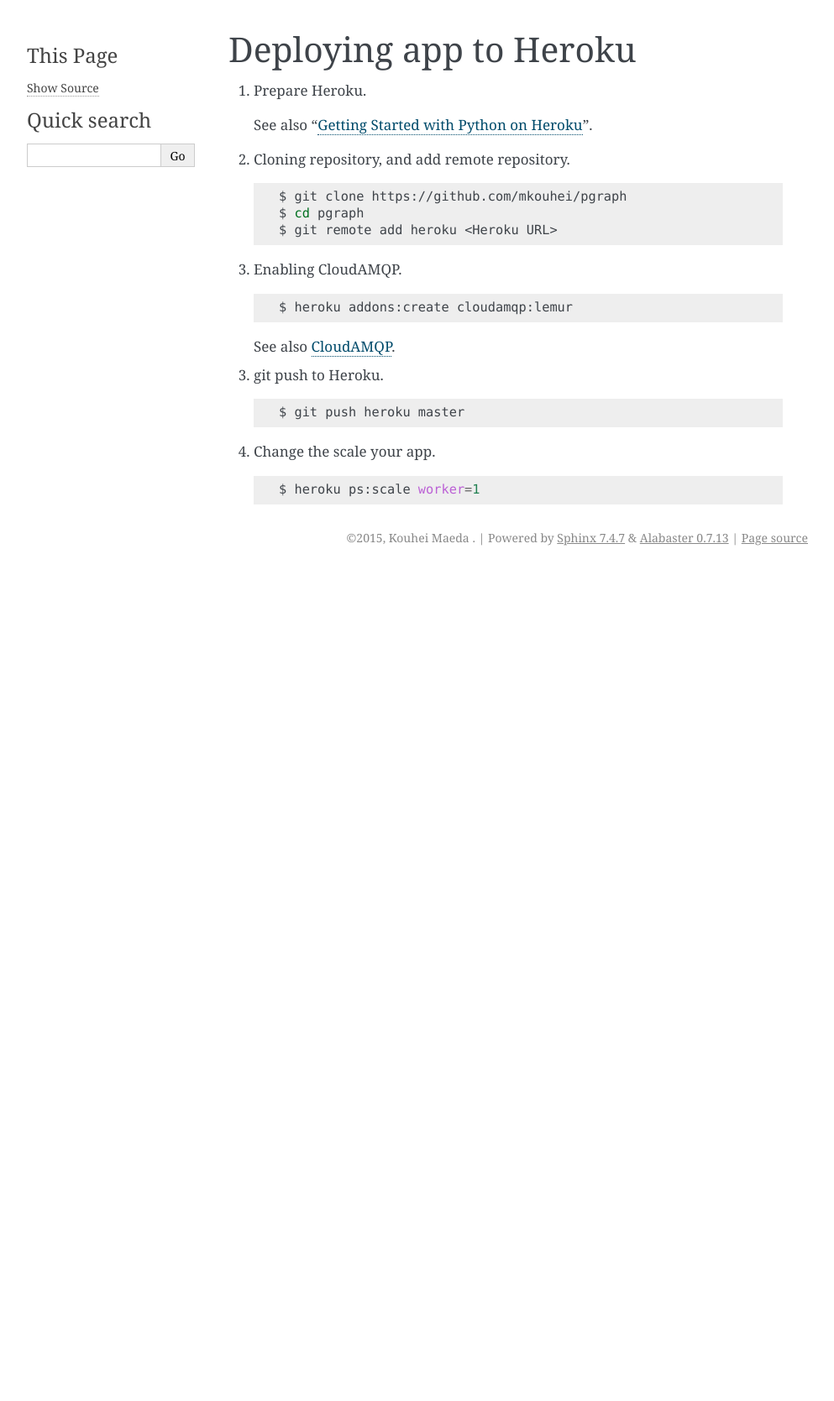
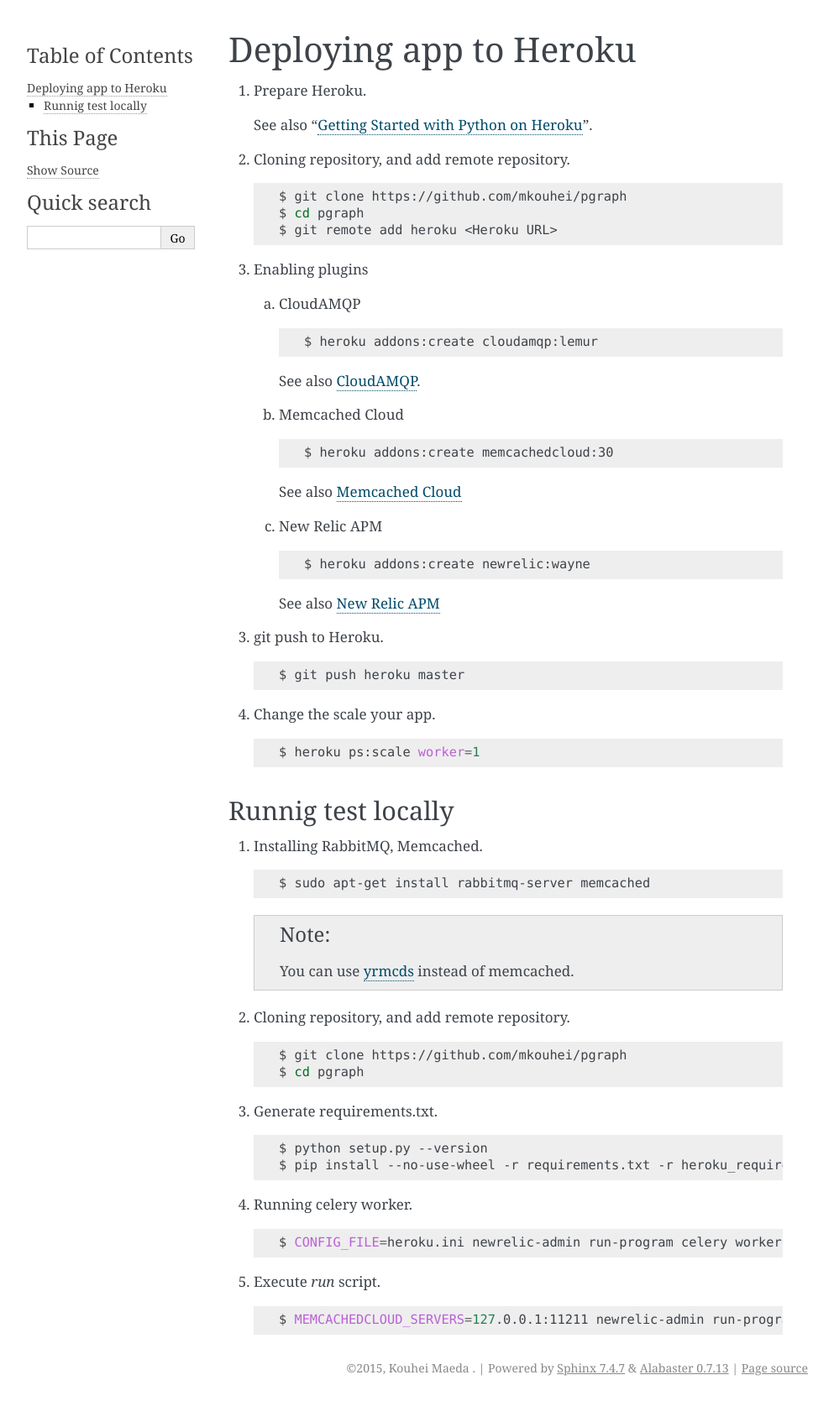
Before and after one commit to mkouhei/pgraph, a Sphinx documentation site: the page built from docs/source/heroku.rst, in a window 1280 px wide. Shown: the whole page at 84% size, without its empty margins (148-1141 px from the left). Built offline with Sphinx 7.4.7, drawn with Linux system fonts in a browser that asks for light colours; before the commit the page ends 900 px from its top, so only the background shows below that.

Commit message:
Updates documentation.
Signed-off-by: Kouhei Maeda <mkouhei@palmtb.net>

```diff
--- a/docs/source/heroku.rst
+++ b/docs/source/heroku.rst
@@ -13,13 +13,31 @@
       $ cd pgraph
       $ git remote add heroku <Heroku URL>
 
-3. Enabling CloudAMQP.
+3. Enabling plugins
 
-   .. code-block:: shell
+   a. CloudAMQP
 
-      $ heroku addons:create cloudamqp:lemur
+      .. code-block:: shell
 
-   See also `CloudAMQP <https://devcenter.heroku.com/articles/cloudamqp>`_.
+         $ heroku addons:create cloudamqp:lemur
+
+      See also `CloudAMQP <https://devcenter.heroku.com/articles/cloudamqp>`_.
+
+   b. Memcached Cloud
+
+      .. code-block:: shell
+
+         $ heroku addons:create memcachedcloud:30
+
+      See also `Memcached Cloud <https://devcenter.heroku.com/articles/memcachedcloud>`_
+
+   c. New Relic APM
+
+      .. code-block:: shell
+
+         $ heroku addons:create newrelic:wayne
+
+      See also `New Relic APM <https://devcenter.heroku.com/articles/newrelic>`_
 
 3. git push to Heroku.
 
@@ -32,3 +50,42 @@
    .. code-block:: shell
 
       $ heroku ps:scale worker=1
+
+
+Runnig test locally
+-------------------
+
+1. Installing RabbitMQ, Memcached.
+
+   .. code-block:: shell
+
+      $ sudo apt-get install rabbitmq-server memcached
+
+   .. note::
+      You can use `yrmcds <http://cybozu.github.io/yrmcds/>`_ instead of memcached.
+
+2. Cloning repository, and add remote repository.
+
+   .. code-block:: shell
+
+      $ git clone https://github.com/mkouhei/pgraph
+      $ cd pgraph
+
+3. Generate requirements.txt.
+
+   .. code-block:: shell
+
+      $ python setup.py --version
+      $ pip install --no-use-wheel -r requirements.txt -r heroku_requirements.txt
+
+4. Running celery worker.
+
+   .. code-block:: shell
+
+      $ CONFIG_FILE=heroku.ini newrelic-admin run-program celery worker -c 1 --app=pgraph.tasks --loglevel=info
+
+5. Execute `run` script.
+
+   .. code-block:: shell
+
+      $ MEMCACHEDCLOUD_SERVERS=127.0.0.1:11211 newrelic-admin run-program sh run
```
Also changed, not shown: docs/source/locally.rst (+7 -1 lines).
